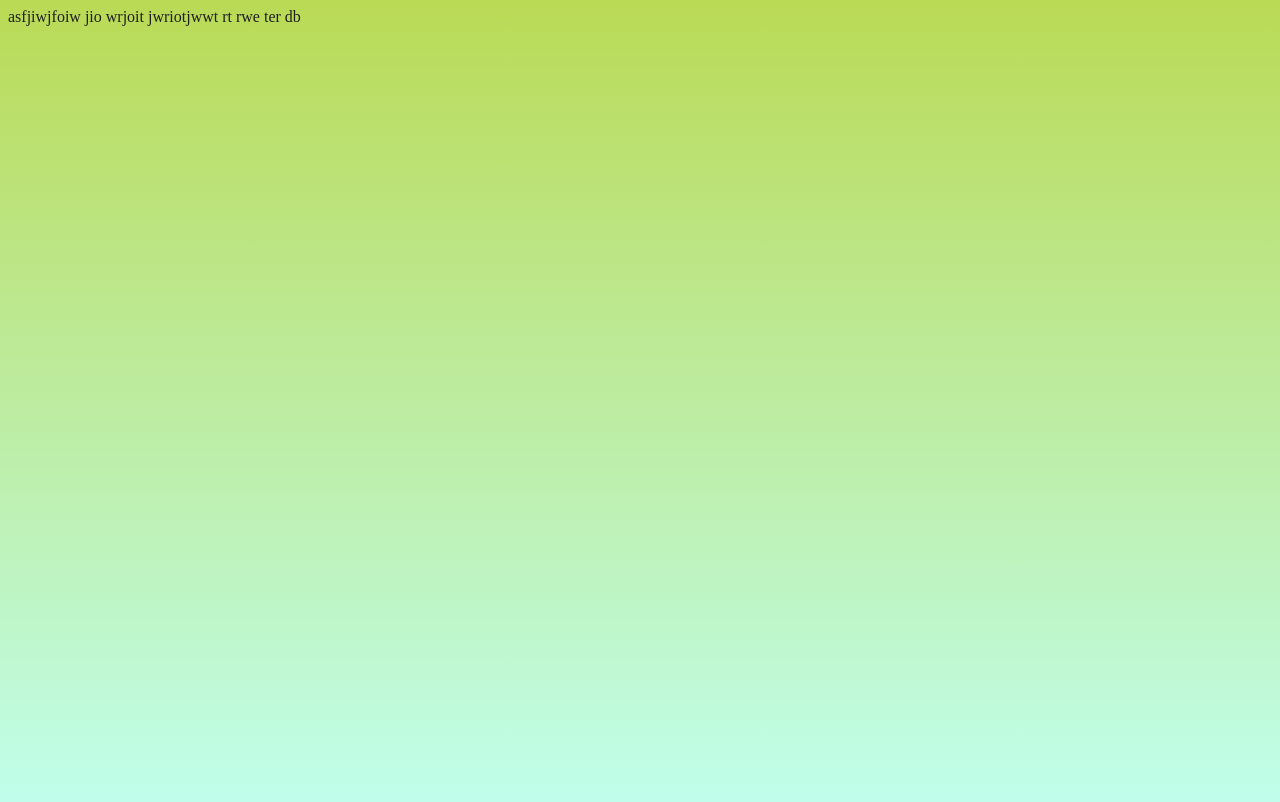
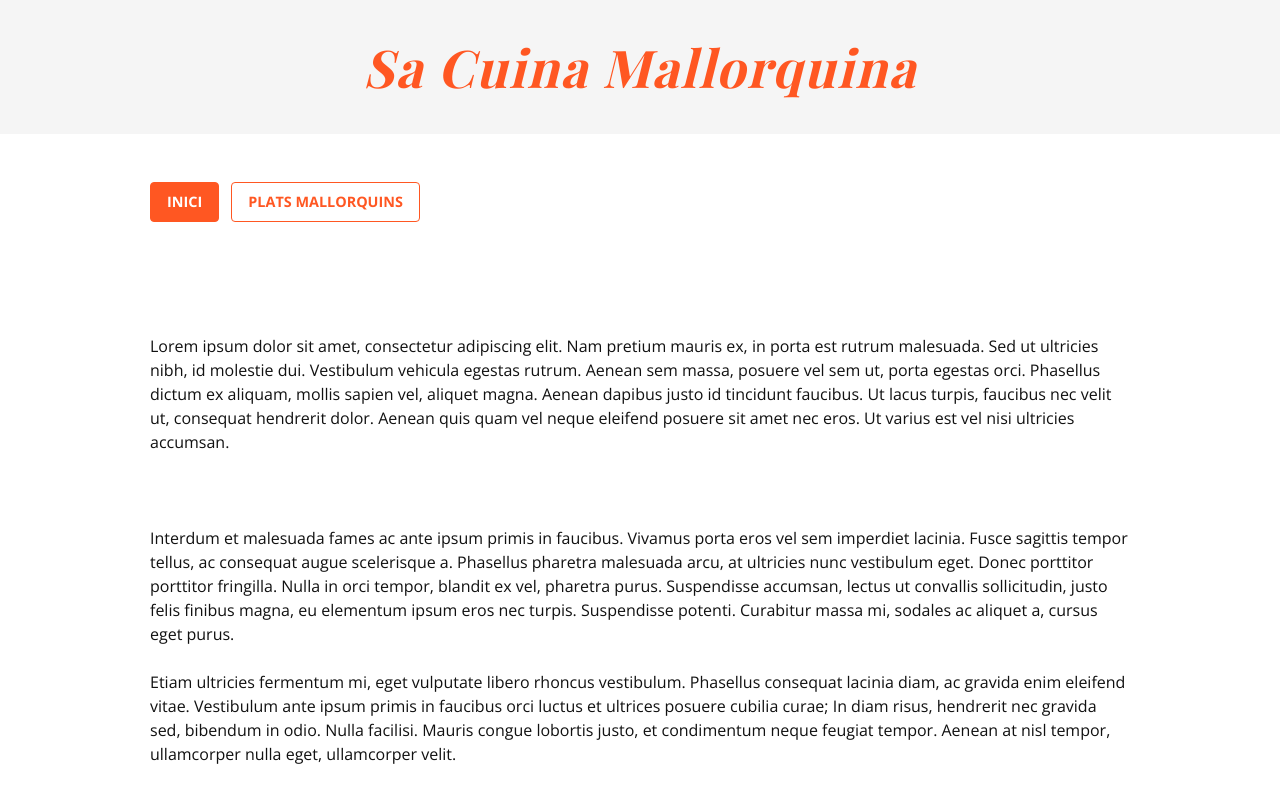
Before and after one commit to cortesfrau/ehc-pac1-cuinamallorquina, a website built with Parcel: page index.html in a window 1280 px wide. Built offline with nearby package versions, Linux system fonts and the light colour scheme; a web font is replaced by a local one.

Commit message:
Boilerplate Setup

```diff
--- a/index.html
+++ b/index.html
@@ -2,8 +2,9 @@
 <html lang="ca">
 
 <head>
+
   <meta charset="utf-8">
-  <title>Cuina Mallorquina</title>
+  <title>Sa Cuina Mallorquina</title>
   <meta name="description" content="">
   <meta name="viewport" content="width=device-width, initial-scale=1">
   <meta property="og:title" content="">
@@ -11,14 +12,52 @@
   <meta property="og:url" content="">
   <meta property="og:image" content="">
 
-  <link rel="stylesheet" href="style.css">
-  <script src="index.js"></script>
+  <link rel="stylesheet" href="./style.scss">
+  <script src="./index.js"></script>
+
 </head>
 
 <body>
 
-asfjiwjfoiw jio wrjoit jwriotjwwt rt rwe ter
-db
+<header id="site-header">
+  <div class="container">
+    <h1 id="site-title">Sa Cuina Mallorquina</h1>
+  </div>
+</header>
+
+<nav id="site-nav" class="wrapper container">
+  <ul>
+    <li><a class="active" href="index.html">Inici</a></li>
+    <li><a href="plats-mallorquins.html">Plats mallorquins</a></li>
+  </ul>
+</nav>
+
+<main class="container">
+
+  <section class="wrapper">
+
+    <p>Lorem ipsum dolor sit amet, consectetur adipiscing elit. Nam pretium mauris ex, in porta est rutrum malesuada.
+      Sed ut ultricies nibh, id molestie dui. Vestibulum vehicula egestas rutrum. Aenean sem massa, posuere vel sem ut,
+      porta egestas orci. Phasellus dictum ex aliquam, mollis sapien vel, aliquet magna. Aenean dapibus justo id
+      tincidunt faucibus. Ut lacus turpis, faucibus nec velit ut, consequat hendrerit dolor. Aenean quis quam vel neque
+      eleifend posuere sit amet nec eros. Ut varius est vel nisi ultricies accumsan.</p>
+
+  </section>
+
+  <p>Interdum et malesuada fames ac ante ipsum primis in faucibus. Vivamus porta eros vel sem imperdiet lacinia. Fusce
+    sagittis tempor tellus, ac consequat augue scelerisque a. Phasellus pharetra malesuada arcu, at ultricies nunc
+    vestibulum eget. Donec porttitor porttitor fringilla. Nulla in orci tempor, blandit ex vel, pharetra purus.
+    Suspendisse accumsan, lectus ut convallis sollicitudin, justo felis finibus magna, eu elementum ipsum eros nec
+    turpis. Suspendisse potenti. Curabitur massa mi, sodales ac aliquet a, cursus eget purus.</p>
+
+  <p>Etiam ultricies fermentum mi, eget vulputate libero rhoncus vestibulum. Phasellus consequat lacinia diam, ac
+    gravida enim eleifend vitae. Vestibulum ante ipsum primis in faucibus orci luctus et ultrices posuere cubilia
+    curae; In diam risus, hendrerit nec gravida sed, bibendum in odio. Nulla facilisi. Mauris congue lobortis justo,
+    et condimentum neque feugiat tempor. Aenean at nisl tempor, ullamcorper nulla eget, ullamcorper velit.</p>
+
+</main>
+
+
 </body>
 
 </html>
--- a/index.js
+++ /dev/null
@@ -1,5 +0,0 @@
-console.log('hola');
-console.log('hola');
-console.log('hola');
-console.log('hola');
-console.log('hola');
--- a/package.json
+++ b/package.json
@@ -26,6 +26,8 @@
     "autoprefixer": "^9.8.6",
     "npm-run-all": "^4.1.5",
     "parcel-bundler": "^1.12.3",
-    "rimraf": "^2.7.1"
+    "postcss": "^8.2.10",
+    "rimraf": "^2.7.1",
+    "sass": "^1.32.8"
   }
 }
--- /dev/null
+++ b/scss/_header.scss
@@ -0,0 +1,11 @@
+// Site Header
+#site-header {
+  background: $light;
+  padding: $wrapper *.75 0;
+  text-align: center;
+}
+
+// Site Title
+#site-title {
+  margin: 0;
+}
--- /dev/null
+++ b/scss/_layout.scss
@@ -0,0 +1,25 @@
+// HTML & Body
+html, body {
+  color: $body-color;
+  background: $body-bg;
+  font-size: $font-size-normal;
+  font-family: $font-family-normal;
+  font-weight: $font-weight-normal;
+  line-height: $line-height-normal;
+  margin: 0;
+  padding: 0;
+}
+
+// Container
+.container {
+  display: block;
+  width: $container-width;
+  max-width: $container-max-width;
+  margin: 0 auto;
+}
+
+// Wrapper
+.wrapper {
+  padding-top: $wrapper;
+  padding-bottom: $wrapper;
+}
--- /dev/null
+++ b/scss/_navs.scss
@@ -0,0 +1,35 @@
+// Nav
+nav {
+
+  ul {
+    padding: 0;
+    margin: 0;
+
+    li {
+      list-style-type: none;
+      display: inline-block;
+      margin-bottom: 1rem;
+
+      &:not(:last-child) {
+        margin-right: .5rem;
+      }
+
+      a {
+        display: block;
+        border: $border-width solid $primary;
+        border-radius: $border-radius;
+        text-decoration: none;
+        padding: .5rem 1rem;
+        text-transform: uppercase;
+        font-weight: $font-weight-bold;
+        font-size: $font-size-small;
+        transition: $transition;
+
+        &.active, &:hover {
+          color: $white;
+          background: $primary;
+        }
+      }
+    }
+  }
+}
--- /dev/null
+++ b/scss/_typo.scss
@@ -0,0 +1,33 @@
+// Google Fonts
+@import url('https://fonts.googleapis.com/css2?family=Open+Sans:ital,wght@0,400;0,700;1,400;1,700&family=Playfair+Display:ital,wght@0,400;0,700;1,400;1,700&display=swap');
+
+// Paragraph
+p {
+  margin: 0 0 $paragraph-margin-bottom 0;
+}
+
+// Headings
+h1, h2, h3, h4, h5, h6 {
+  color: $primary;
+  font-family: $headings-font-family-;
+  font-style: italic;
+  letter-spacing: .1rem;
+  margin: 0 0 $headings-margin-bottom 0;
+  font-weight: $font-weight-bold;
+  line-height: $headings-line-height;
+}
+h1 { font-size: 3.25rem; }
+h2 { font-size: 2.75rem; }
+h3 { font-size: 2.25rem; }
+h4 { font-size: 1.75rem; }
+h5 { font-size: 1.25rem; }
+h6 { font-size: 1rem; }
+
+// Links
+a {
+  color: $primary;
+
+  &:hover {
+    text-decoration: none;
+  }
+}
--- /dev/null
+++ b/scss/_variables.scss
@@ -0,0 +1,52 @@
+// Colors
+$black: #111;
+$white: #fff;
+$dark: #444;
+$light: #f5f5f5;
+$orange: #ff5722;
+$primary: $orange;
+$body-color: $black;
+$body-bg: $white;
+
+// Wrapper
+$wrapper: 3rem;
+
+// Container
+$container-width: 90%;
+$container-max-width: 980px;
+
+// Typo
+$font-size-normal: 1rem;
+$font-size-small: $font-size-normal * .9;
+$font-size-large: $font-size-normal * 1.1;
+$font-family-sans-serif: 'Open Sans', sans-serif;
+$font-family-serif: 'Playfair Display', serif;
+$font-family-normal: $font-family-sans-serif;
+$font-weight-normal: 400;
+$font-weight-bold: 700;
+
+// Border
+$border-width: 1px;
+$border-radius: .25rem;
+
+// Line Height
+$line-height-normal: 1.5;
+
+// Paragraph
+$paragraph-margin-bottom: 1.5rem;
+
+// Headings
+$headings-font-family-: $font-family-serif;
+$headings-margin-bottom: 2.5rem;
+$headings-line-height: 1.2;
+$h1-font-size: $font-size-normal * 3.5;
+$h2-font-size: $font-size-normal * 2.75;
+$h3-font-size: $font-size-normal * 2.25;
+$h4-font-size: $font-size-normal * 1.75;
+$h5-font-size: $font-size-normal * 1.25;
+$h6-font-size: $font-size-normal;
+
+
+
+// Transitions
+$transition: all .2s;
--- /dev/null
+++ b/style.scss
@@ -0,0 +1,6 @@
+// Imports
+@import 'scss/variables';
+@import 'scss/typo';
+@import 'scss/layout';
+@import 'scss/navs';
+@import 'scss/header';
```
Also changed, not shown: plats-mallorquins.html (added, +10 -0 lines), .postcssrc, style.css (deleted), 2 other files.
